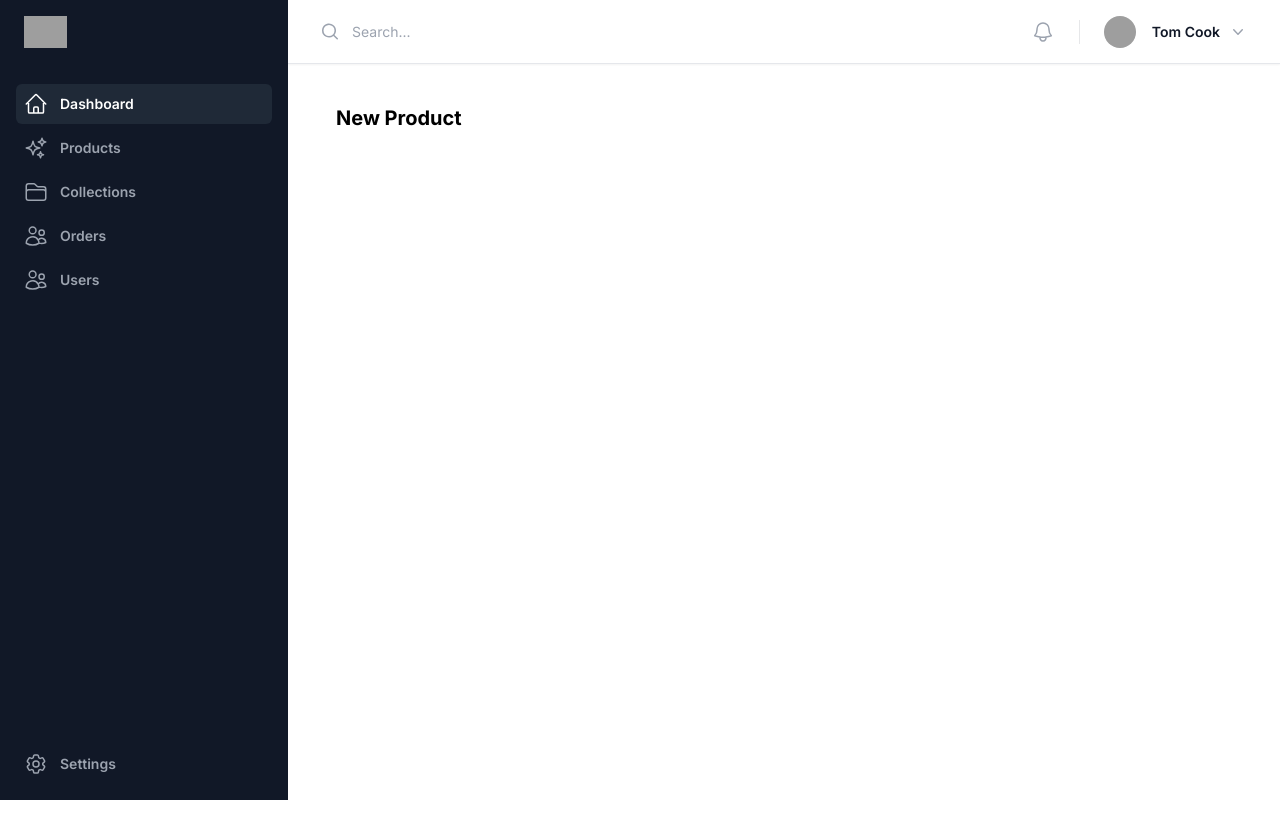
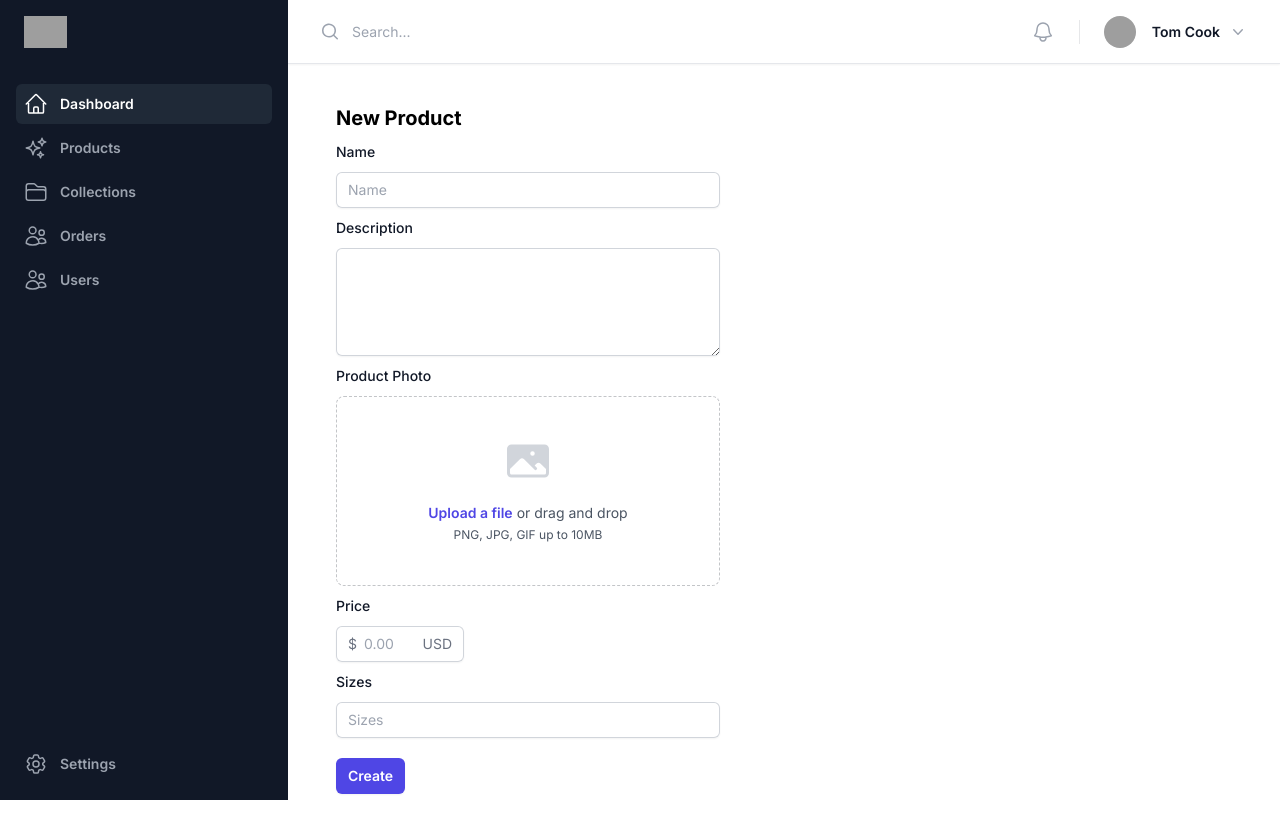
Before and after one commit to alamoda/alamoda-website, a Next.js app: page /dashboard/products/new in a window 1280 px wide. Shown: the top 838 px of the page. Before the commit the page ends 800 px from the top, so only its background shows below. Built offline with nearby package versions, Linux system fonts and the light colour scheme; grey boxes are pictures that could not be loaded.

Commit message:
Fix ProductForm to work with product props

```diff
--- a/app/api/product/route.ts
+++ b/app/api/product/route.ts
@@ -17,12 +17,6 @@ export async function POST(req: Request) {
     return new Response(productDoc);
 }
 
-type myParams = {
-    params: {
-        id: string
-    }
-}
-
 export async function GET(req: Request) {
     await mongooseConnect();
 
--- a/app/components/ProductForm.tsx
+++ b/app/components/ProductForm.tsx
@@ -1,20 +1,27 @@
 "use client"
 
-import { useState } from "react";
-import { Product } from "../types";
+import { useState, useEffect } from "react";
 import axios from "axios";
 import PhotoInput from "@/app/components/PhotoInput";
 import PriceInput from "@/app/components/PriceInput";
 import PrimaryButton from "@/app/components/PrimaryButton";
 import PrimaryInput from "@/app/components/PrimaryInput";
 import TextAreaInput from "@/app/components/TextAreaInput";
+import { Product } from "../types";
 
 
-const ProductForm = (props: {product: Product}) => {
-    const [title, setTitle] = useState(props.product?.title || '');
-    const [description, setDescription] = useState(props.product?.description || '');
-    const [price, setPrice] = useState(props.product?.price || '');
-    const [sizes, setSizes] = useState(props.product?.sizes || '');
+const ProductForm = (props: Product) => {
+    const [title, setTitle] = useState('');
+    const [description, setDescription] = useState('');
+    const [price, setPrice] = useState('');
+    const [sizes, setSizes] = useState('');
+
+    useEffect(() => {
+        setTitle(props.title);
+        setDescription(props.description);
+        setPrice(props.price);
+        setSizes(props.sizes);
+    }, [props.title, props.description, props.price, props.sizes]);
 
     function createProduct() {
         axios.post("/api/product", {
@@ -36,4 +43,12 @@ const ProductForm = (props: {product: Product}) => {
     )
 }
 
+ProductForm.defaultProps = {
+        _id: '',
+        title: '',
+        description: '',
+        price: '',
+        sizes: '',
+}
+
 export default ProductForm;
--- a/app/dashboard/products/[id]/page.tsx
+++ b/app/dashboard/products/[id]/page.tsx
@@ -11,7 +11,7 @@ export default function Page(props: any) {
         _id: '',
         title: '',
         description: '',
-        price: null,
+        price: '',
         sizes: '',
     });
 
@@ -32,7 +32,7 @@ export default function Page(props: any) {
                 <div className='text-xl font-bold'>
                     Edit Product
                 </div>
-                <ProductForm product={product} />
+                <ProductForm {...product} />
             </div>
         </div>
     )
--- a/app/dashboard/products/new/page.tsx
+++ b/app/dashboard/products/new/page.tsx
@@ -7,7 +7,7 @@ export default function Page() {
                 <div className='text-xl font-bold'>
                     New Product
                 </div>
-                {/* <ProductForm /> */}
+                <ProductForm />
             </div>
         </div>
     )
--- a/app/types/index.ts
+++ b/app/types/index.ts
@@ -2,6 +2,6 @@ export type Product = {
     _id: string
     title: string
     description: string
-    price: number | null
+    price: string
     sizes: string
 }
```
